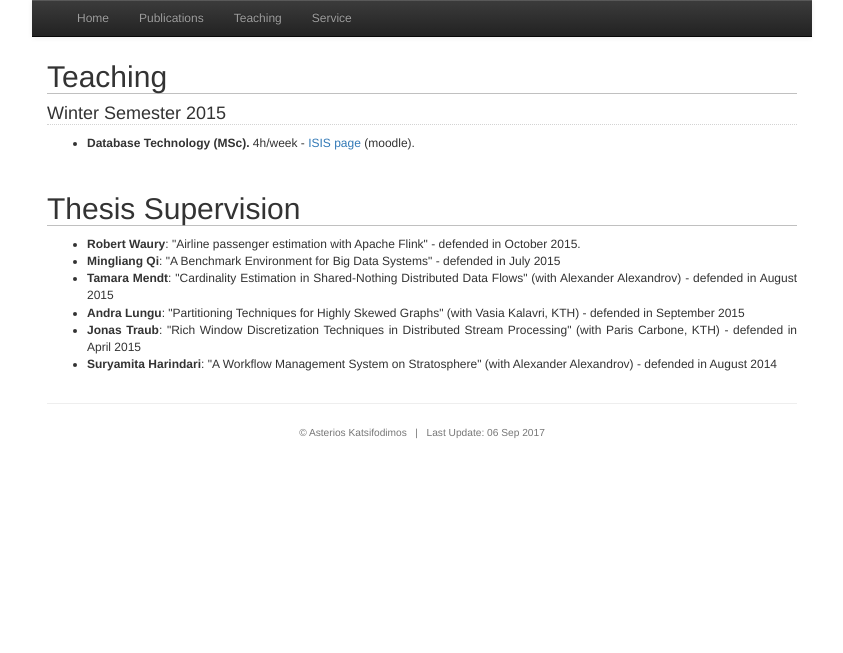
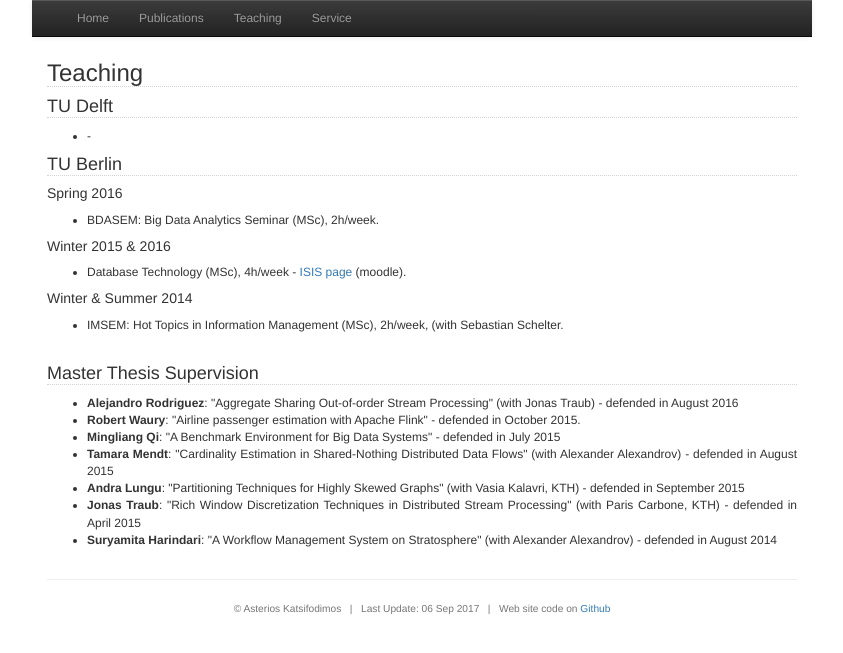
Before and after one commit to omoultosEthTuDelft/web, a Jekyll site: the page built from teaching.html, in a window 1280 px wide. Shown: the top 653 px of the page, without its empty margins (218-1061 px from the left). Built offline with Jekyll 4.4.1, drawn with Linux system fonts in a browser that asks for light colours; Markdown is read by kramdown in place of the engine named in the settings; comment, search, counter and statistics services are not loaded.

Commit message:
Minor changes

```diff
--- a/_layouts/default.html
+++ b/_layouts/default.html
@@ -54,7 +54,7 @@
     <hr>
 </div>
 
-    <p class="text-center text-muted" style=""><small>&copy; Asterios Katsifodimos &nbsp; | &nbsp; Last Update: {{ site.time | date_to_string }}</small></p>
+    <p class="text-center text-muted" style=""><small>&copy; Asterios Katsifodimos &nbsp; | &nbsp; Last Update: {{ site.time | date_to_string }} &nbsp; | &nbsp; Web site code on <a href="https://github.com/asteriosk/web">Github</a> </small></p>
 
     <!-- - - - - - - - REST OF INCLUDES - - - - - - - - -->
 
--- a/publications.html
+++ b/publications.html
@@ -55,7 +55,7 @@ publications:
 
 <div id="publications" class="row">
 <div style="text-align: justify;" class="col-sm-12">
-<h2>Publications</h2>
+<h3>Publications</h3>
 
 <dl class="dl-horizontal">
 {% for pub in page.publications %}
--- a/service.html
+++ b/service.html
@@ -5,7 +5,7 @@ title: "Asterios Katsifodimos | Assistant Professor, TU Delft"
 
 <div id="service" class="row">
 <div  style="text-align: justify;" class="col-sm-12">
-<h2>Scientific Community Service</h2>
+<h3>Scientific Community Service</h3>
 <ul>
 <li><strong>PC Chair and Organizer</strong> of <a href="http://danac.org">DanaC: Workshop for Data Analytics at Scale</a>, in conjunction with
 <a href="http://www.sigmod2015.org/">SIGMOD</a> in 2014/2015.</li>
--- a/teaching.html
+++ b/teaching.html
@@ -6,11 +6,33 @@ title: "Asterios Katsifodimos | Assistant Professor, TU Delft"
 <div id="service" class="row">
 <div  style="text-align: justify;" class="col-sm-12">
 
-<h2>Teaching</h2>
-<h4>Winter Semester 2015</h4>
+<h3>Teaching</h3>
+
+<h4>TU Delft</h4>
 <ul>
-<li><strong>Database Technology (MSc).</strong> 4h/week - <a href="https://isis.tu-berlin.de/course/view.php?id=5994">ISIS page</a> (moodle).</li>
+<li>-</li>
 </ul>
+
+
+<h4>TU Berlin</h4>
+
+<h5>Spring 2016</h5>
+<ul>
+<li>BDASEM: Big Data Analytics Seminar (MSc), 2h/week.</li>
+</ul>
+
+
+<h5>Winter 2015 &amp; 2016</h5>
+<ul>
+<li>Database Technology (MSc), 4h/week - <a href="https://isis.tu-berlin.de/course/view.php?id=5994">ISIS page</a> (moodle).</li>
+</ul>
+
+
+<h5>Winter &amp; Summer 2014</h5>
+<ul>
+<li>IMSEM: Hot Topics in Information Management (MSc), 2h/week, (with Sebastian Schelter.</li>
+</ul>
+
 
 </div>
 </div>
@@ -21,8 +43,10 @@ title: "Asterios Katsifodimos | Assistant Professor, TU Delft"
 <div  style="text-align: justify;" class="col-sm-12">
 
 
-<h2>Thesis Supervision</h2>
+<h4>Master Thesis Supervision</h4>
 <ul>
+
+<li><strong>Alejandro Rodriguez</strong>: "Aggregate Sharing Out-of-order Stream Processing" (with Jonas Traub) - defended in August 2016</li>
 <li><strong>Robert Waury</strong>: "Airline passenger estimation with Apache Flink" - defended in October 2015.</li>
 <li><strong>Mingliang Qi</strong>: "A Benchmark Environment for Big Data Systems" - defended in July 2015</li>
 <li><strong>Tamara Mendt</strong>: "Cardinality Estimation in Shared-Nothing Distributed Data Flows" (with Alexander Alexandrov) - defended in August 2015</li>
```
Also changed, not shown: index.html (+8 -5 lines).
